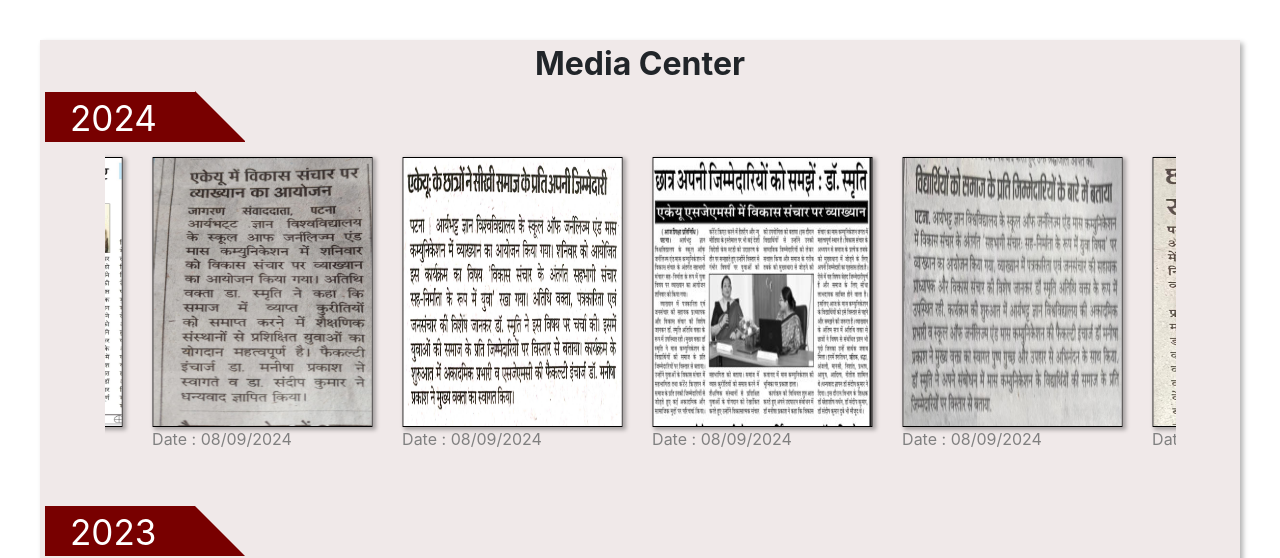
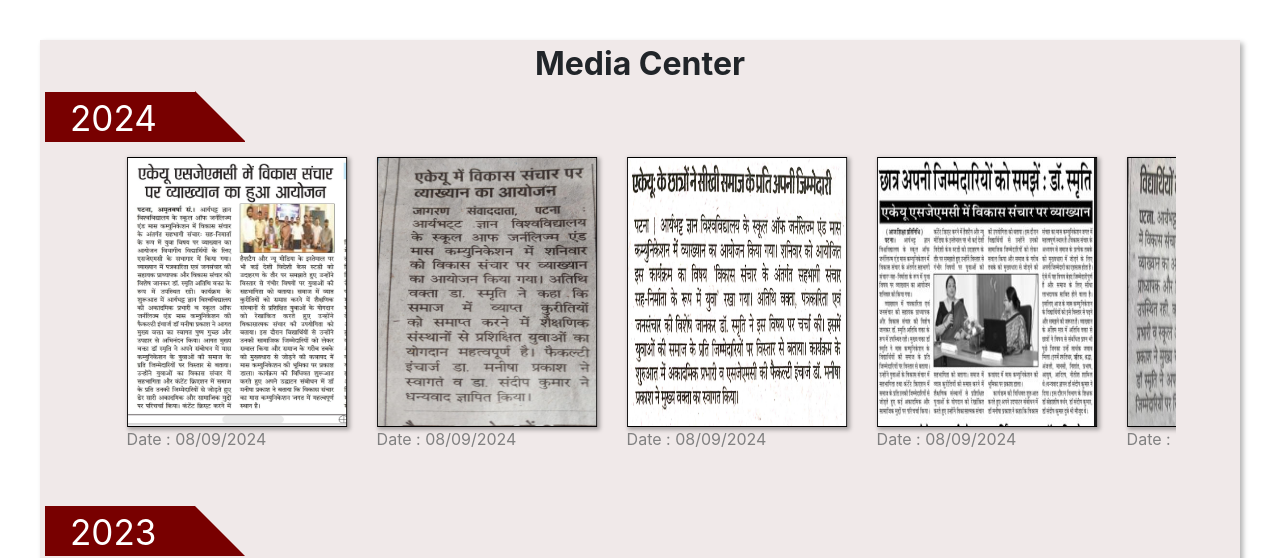
Before and after one commit to yatanbase/masscomnew, a React (Create React App) app: page /Media_Center in a window 1280 px wide. Shown: the top 558 px of the page. Built offline with nearby package versions, Linux system fonts and the light colour scheme.

Commit message:
media center animation translateX adjusted

```diff
--- a/src/page/page8.css
+++ b/src/page/page8.css
@@ -1,3 +1,7 @@
+:root {
+  --half-screen-width: 50vw; /* Define the variable for 50vw */
+}
+
 .slidecontainer{
     min-height:100vh;
     background-color: rgba(219, 204, 204, 0.428);
@@ -22,7 +26,7 @@
 
   .slide-track {
     display: flex;
-    animation: scroll 85s linear infinite; /* Adjust animation duration as needed */
+    animation: scroll 45s linear infinite; /* Adjust animation duration as needed */
     width: max-content;
   }
 
@@ -91,19 +95,19 @@
 
   @keyframes scroll {
     0% {
-      transform: translateX(0);
+      transform: translateX(50vw);
     }
     100% {
-      transform: translateX(calc(-250px * 29));
+      transform: translateX(calc(-250px * 29 + var(--half-screen-width) ));
     }
 }
 
 @keyframes scroll2 {
   0% {
-    transform: translateX(0);
+    transform: translateX(0%);
   }
   100% {
-    transform: translateX(calc(-250px * 21));
+    transform: translateX(calc(-250px * 21 ));
   }
 }
 
```
